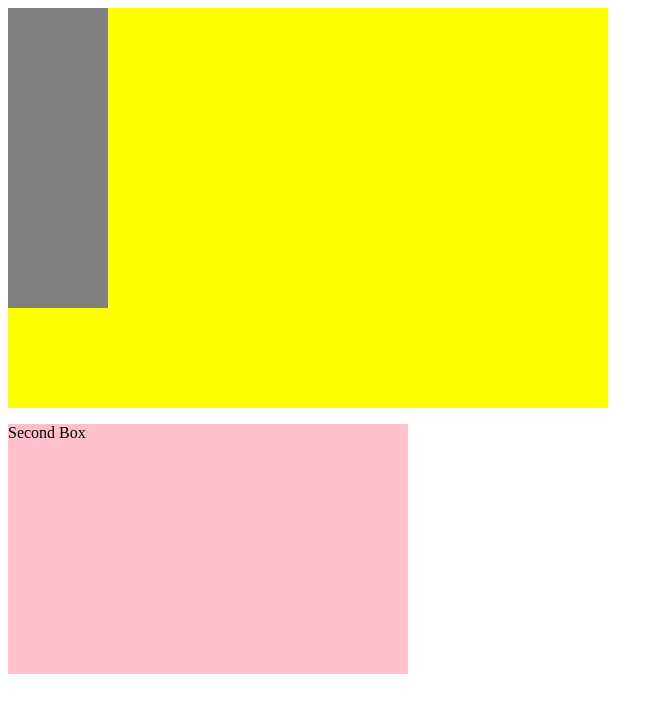
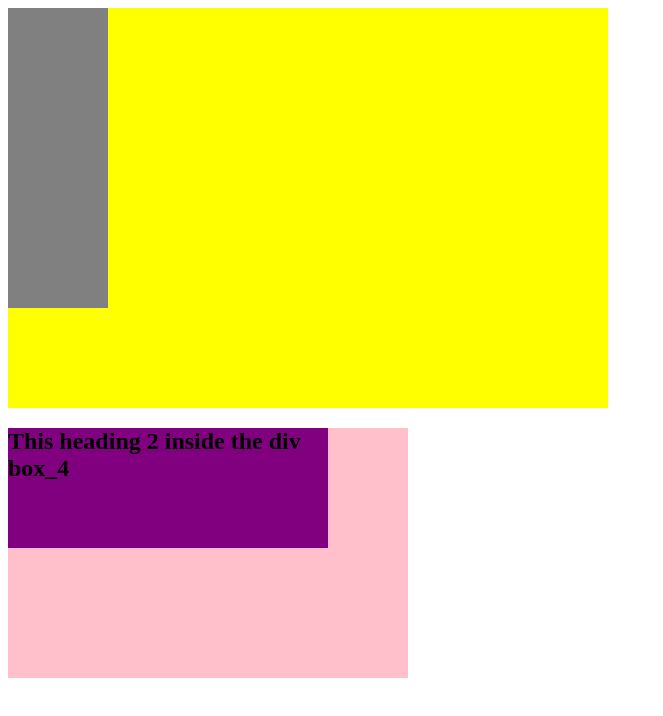
Before and after one commit to safiabdulhadi/9_techonology, a plain HTML site: page udemy_projects0/nested_divs_inside.html in a window 1280 px wide. Shown: the whole page, without its empty margins (0-663 px from the left). Drawn offline with Linux system fonts and the light colour scheme.

Commit message:
nested_div

```diff
--- a/udemy_projects0/nested_divs_inside.html
+++ b/udemy_projects0/nested_divs_inside.html
@@ -21,18 +21,24 @@
             width: 100px;
             height: 300px;
         }
+        .box4 {
+            background-color: purple;
+            width: 320px;
+            height: 120px;
+        }
 
     </style>
 </head>
 <body>
     <div class="box1">
-        <div class="box3">
+    <div class="box3"></div>
+    </div>
 
+    <div class="box2">
+        <div class="box4">
+           <h2>This heading 2 inside the div box_4</h2>
         </div>
     </div>
 
-    <div class="box2">
-        <p>Second Box</p>
-    </div>
 </body>
 </html>
```
